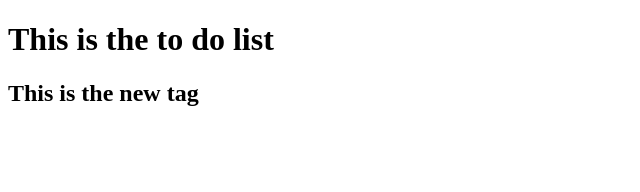
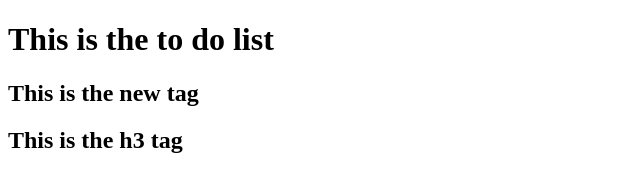
Before and after one commit to Saiganeshvarma/todolist, a plain HTML site: page index.html in a window 1280 px wide. Shown: the whole page, without its empty margins (0-640 px from the left). Drawn offline with Linux system fonts and the light colour scheme.

Commit message:
added heading

```diff
--- a/index.html
+++ b/index.html
@@ -9,6 +9,7 @@
 <body>
     <h1>This is the to do list </h1>
     <h2>This is the new tag</h2>
+    <h2>This is the h3 tag</h2>
 
 </body>
 </html>
```
